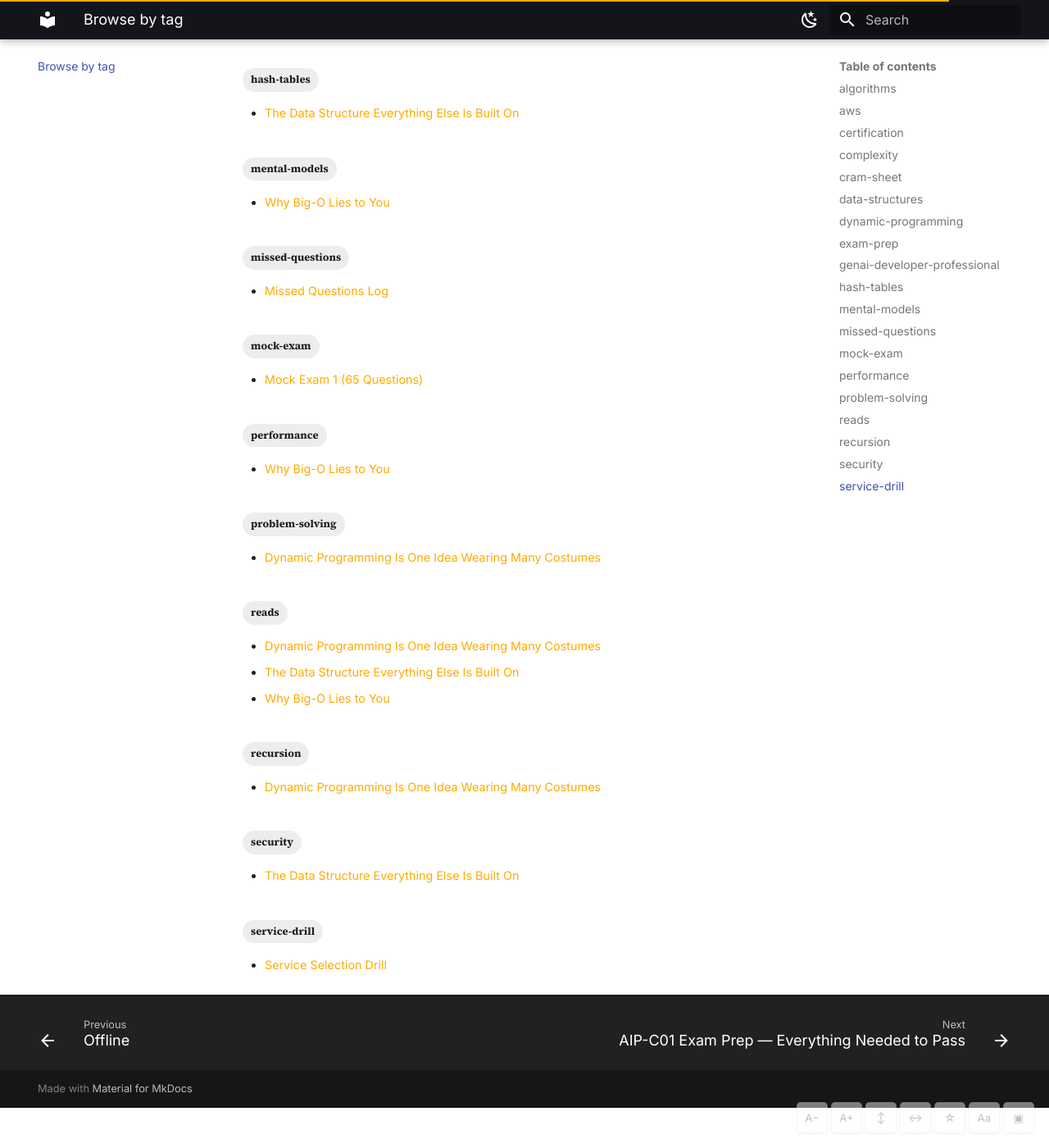
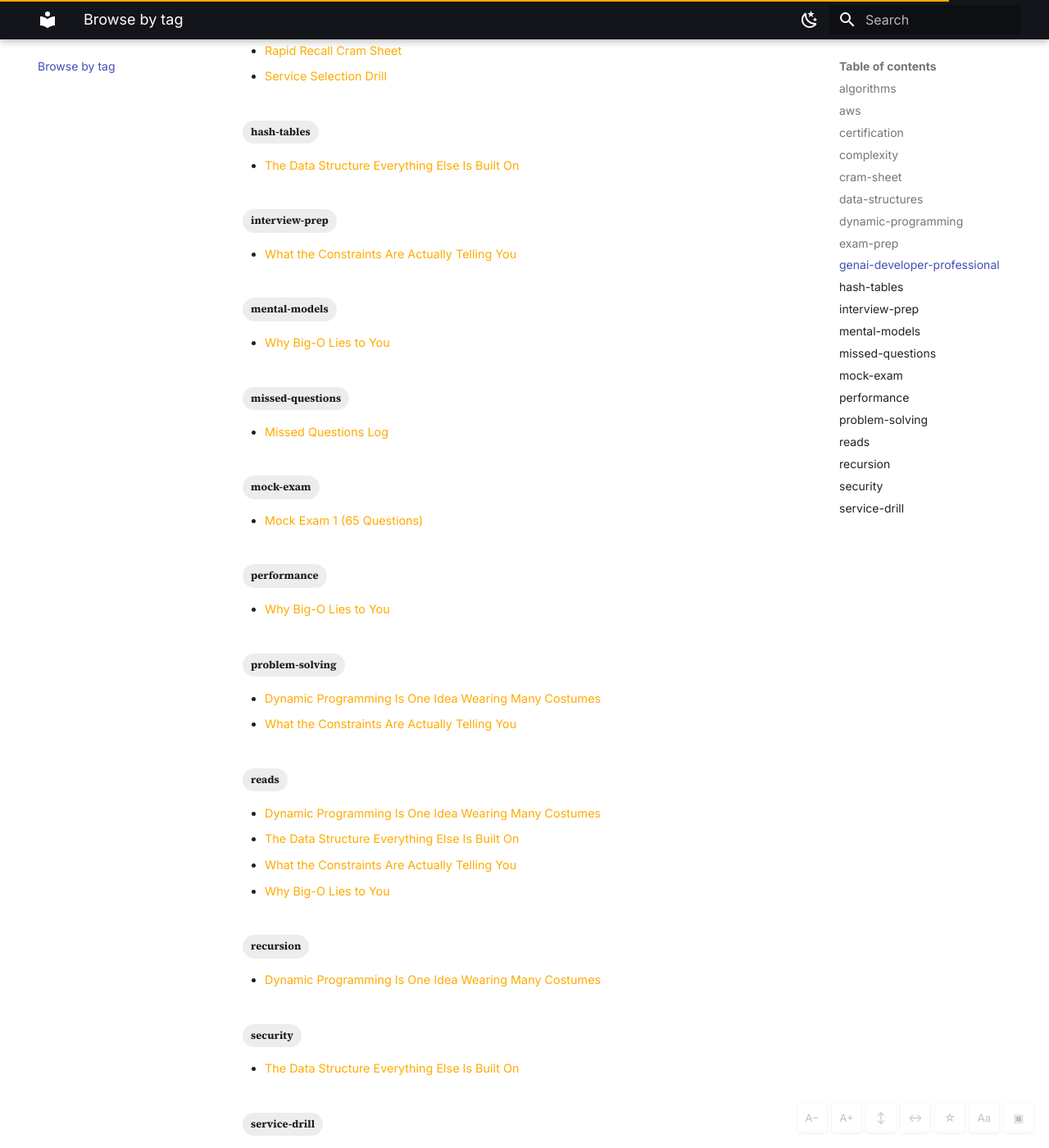
Before and after one commit to jaiparmani/docs-app, an MkDocs documentation site: the page built from docs/tags.md, in a window 1280 px wide and 1400 px high, scrolled down 1764 px. Shown: the whole window at 82% size. Built offline with MkDocs 1.6.1 and Material for MkDocs 9.7.7, drawn with Linux system fonts in a browser that asks for light colours; part of the change alters nothing that is shown; some of the changed text lies outside the part shown.

Commit message:
Publish constraint-reading note to problem-solving section
Co-Authored-By: Claude Sonnet 5 <noreply@anthropic.com>

```diff
--- /dev/null
+++ b/docs/learning/problem-solving/What the Constraints Are Actually Telling You.md
@@ -0,0 +1,49 @@
+---
+tags: [reads, algorithms, complexity, interview-prep, problem-solving]
+---
+
+# What the Constraints Are Actually Telling You
+
+<small>6 min read</small>
+
+Most people read the constraints section of a problem last, if at all, and treat it as bookkeeping — the range you'd check before writing `int` versus `long`, nothing more. That is backwards. The constraints are the most information-dense sentence on the page. Before you have fully parsed what the problem is asking, the bound on n has already told you which family of algorithms the setter had in mind, and usually rules out three or four approaches you might otherwise have wasted ten minutes trying. Reading constraints first, deliberately, as a signal rather than a formality, is a distinct skill from solving the problem, and it is the one that turns "I don't know where to start" into "I know roughly what shape the answer has to be."
+
+## The Operations Budget
+
+The trick underneath all of this is a single number: judges and interview settings both implicitly assume a machine that executes on the order of 10⁸ simple operations per second. A typical time limit of one to two seconds therefore buys you somewhere around 10⁸ to a few times 10⁸ total operations before you time out. That figure is not exact — it depends on the language (Python commonly gets two to five times the nominal limit precisely because it's five to ten times slower per operation than C++), on whether the operations are cache-friendly array touches or pointer-chasing, and on constant factors your particular algorithm carries. But as a first-pass budget it is remarkably reliable, and it converts an abstract complexity class into a concrete yes-or-no question: does f(n) fit under roughly 10⁸?
+
+That conversion is the entire value of the exercise. "Is O(n²) fast enough" is unanswerable in the abstract — it depends entirely on n. "Is 10¹⁰ operations fast enough" has an immediate answer, and you get to that second question the moment you know both the growth rate and the actual bound on n.
+
+## Reading n Backwards Into an Algorithm
+
+Run the arithmetic across the ranges you actually see, and a table falls out:
+
+| n up to | Budget spent by | What's in scope |
+|---|---|---|
+| ~10–12 | O(n!) or O(2ⁿ · n) | brute-force permutations |
+| ~20–25 | O(2ⁿ) | bitmask DP, subset enumeration |
+| ~100 | O(n⁴) | four nested loops, small DP over multiple dimensions |
+| ~500–1,000 | O(n³) | Floyd–Warshall-shaped problems, triple loops |
+| ~5,000 | O(n²) | pairwise comparisons, simple DP tables |
+| ~10⁵–10⁶ | O(n log n) | sorting-based approaches, heaps, balanced trees, divide and conquer |
+| ~10⁸ | O(n) | single-pass or two-pointer solutions, linear DP |
+| ~10⁹ and beyond, or n given as a *value* rather than array length | O(log n) or O(√n) | binary search, number-theoretic approaches, math closed forms |
+
+The direction this table is meant to be read is backwards from how it's usually taught. Courses present complexity classes and then show you problems that happen to fit each one; in practice you start from the bound the setter handed you and it tells you which row you're on before you've designed anything. See n ≤ 20 in a problem statement and you can be fairly confident, before reading another line, that the intended solution touches bitmask DP or some form of exhaustive-but-pruned search over subsets — no comparison-based or purely greedy approach naturally produces a 2ⁿ ceiling; something in the problem structure is forcing you to consider subsets, and the constraint is confirming it. See n ≤ 5,000 with a plainly stated "find the pair" flavor, and an O(n²) double loop is very likely simply the expected answer, not a fallback while you look for something cleverer — spending twenty minutes hunting for an O(n log n) trick that the constraints never asked for is a common and avoidable way to lose time.
+
+The reverse signal matters just as much. If n climbs to 10⁵ or higher, anything O(n²) is instantly disqualified — 10¹⁰ operations is roughly a hundred times over budget — and that elimination is worth having in hand before you invest effort into a quadratic idea that felt natural. This is where the technique earns its keep: not in telling you the answer, but in pruning the search space of approaches down to the one or two families that could possibly fit, which is most of what makes a problem feel hard in the first place.
+
+## Where the Heuristic Breaks
+
+The budget is a first approximation, not a proof, and it fails in specific, recognizable ways. Multiple test cases with a *sum* constraint — "the sum of n over all test cases does not exceed 2×10⁵" — changes the effective per-case budget dramatically and is easy to misread as a per-case bound if you skim. Values bounded separately from array length matter too: n ≤ 10⁵ with values up to only 100 is a strong hint toward counting sort or bucket-based techniques rather than a comparison sort, because the value range, not the array length, is the real limiting resource. And constant factors still bite at the boundary — an O(n log n) solution with a large hidden constant (nested logs, heavy per-comparison work, non-contiguous memory access) can still fail against a generous-looking n if the judge's time limit was set with a tighter reference solution in mind.
+
+Interview settings are looser still, because interviewers rarely state a tight numeric bound the way a judge does. There the move is to ask directly — "what's the expected range for n" — precisely because you're trying to recover the same signal a competitive-programming constraints line gives for free. An interviewer who says "assume n can be up to a million" has just told you, whether they meant to frame it that way or not, that they want to see you reject the O(n²) idea before you've written a line of code, not after.
+
+## The Constraint Is a Compressed Hint
+
+The deeper point is that a well-set problem's constraints are not incidental to the problem — they are usually the tightest place the setter could encode "this is the algorithm I want" without simply telling you. A story about scheduling meetings or partitioning an array is one of a thousand possible cover stories for "I want you to realize this is a sliding window" or "I want you to realize this needs a heap." The narrative varies; the constraint is the part that can't lie, because it's a hard limit the intended solution actually has to respect. Reading it first, and asking not "will this fit" but "what does needing to fit tell me the answer must look like," turns the constraints section from a formality you check last into the first real piece of information you're given.
+
+
+## Linked from
+
+- [2_Problem Solving](index.md)
--- a/docs/learning/problem-solving/index.md
+++ b/docs/learning/problem-solving/index.md
@@ -4,4 +4,5 @@
 - [Dynamic Programming Is One Idea Wearing Many Costumes](Dynamic Programming Is One Idea Wearing Many Costumes.md)
 - [LEETCODE](LEETCODE/1680. Concatenation of Consecutive Binary Numbers.md)
 - [The Data Structure Everything Else Is Built On](The Data Structure Everything Else Is Built On.md)
+- [What the Constraints Are Actually Telling You](What the Constraints Are Actually Telling You.md)
 - [Why Big-O Lies to You](Why Big-O Lies to You.md)
```
